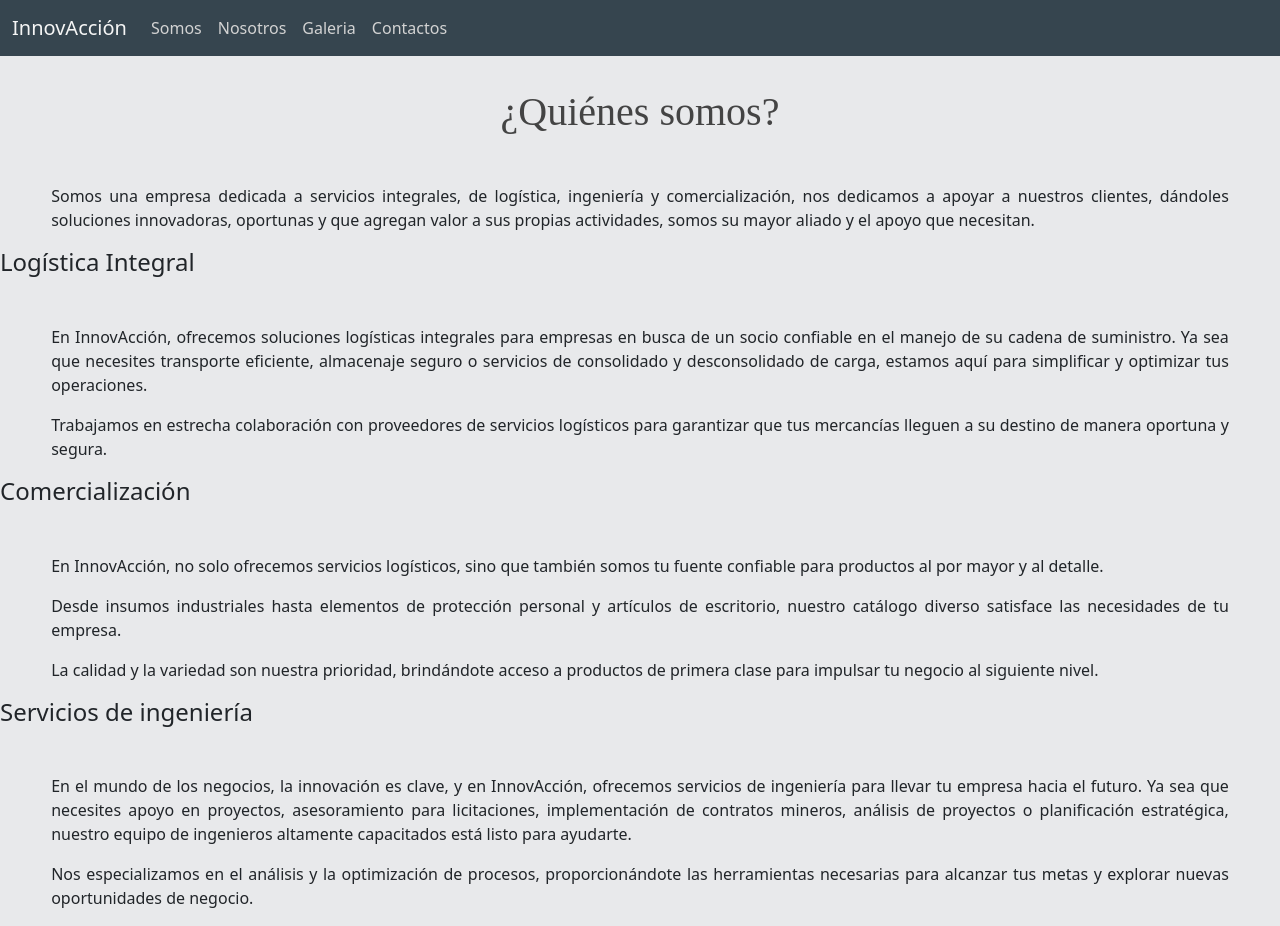
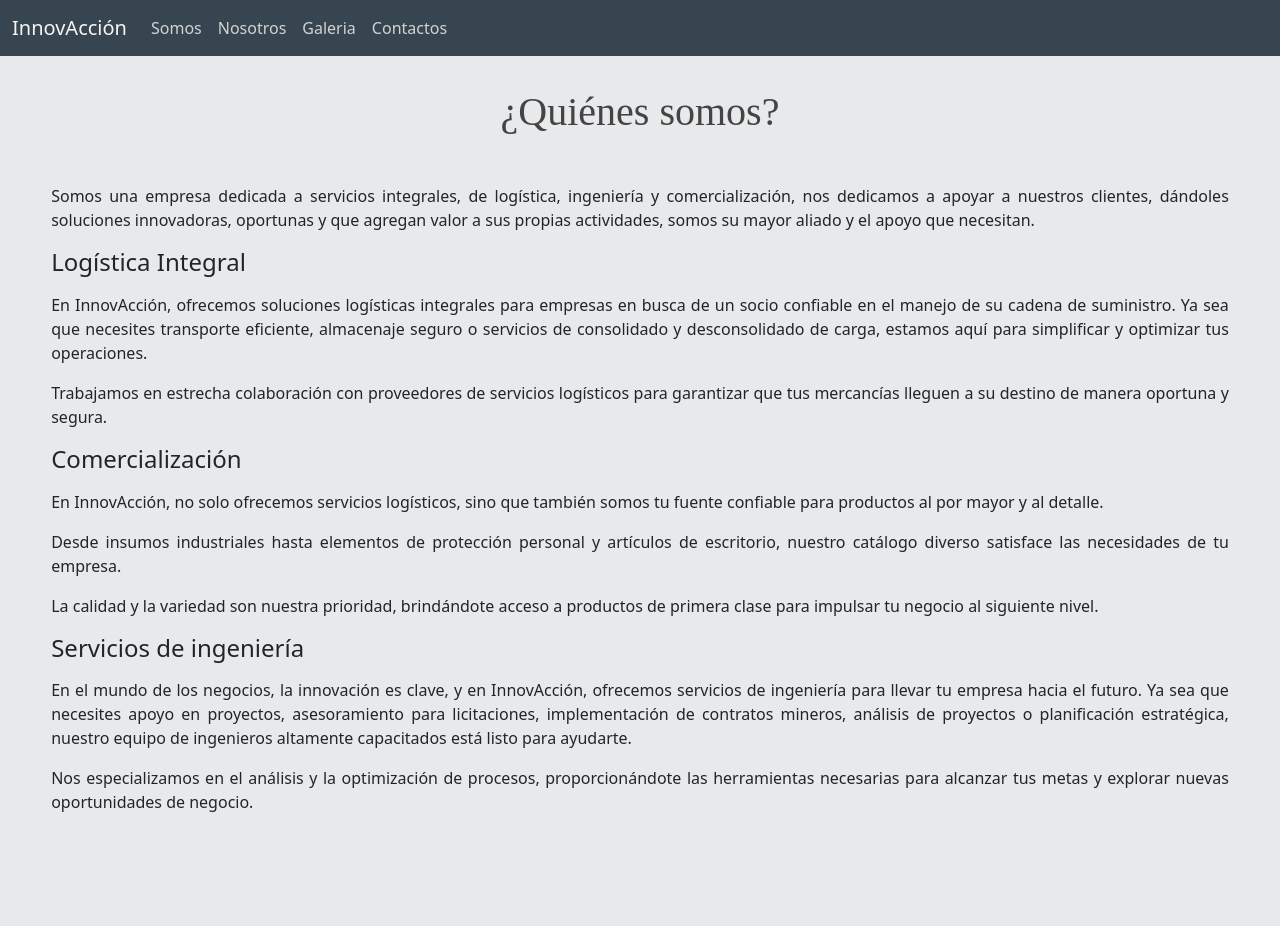
Before and after one commit to TheMismisimo/ProyectoDS, a React (Create React App) app in the folder proyecto1/: page /somos in a window 1280 px wide. After the commit the page ends 830 px from the top, so only its background shows below. Built offline with nearby package versions, Linux system fonts and the light colour scheme.

Commit message:
ajuste de formato en el somos

```diff
--- a/proyecto1/src/Paginas/somos.js
+++ b/proyecto1/src/Paginas/somos.js
@@ -13,19 +13,19 @@ function Somos() {
       <p className='texto-justificado'>
         Somos una empresa dedicada a servicios integrales, de logística, ingeniería y comercialización, nos dedicamos a apoyar a nuestros clientes, dándoles soluciones innovadoras, oportunas y que agregan valor a sus propias actividades, somos su mayor aliado y el apoyo que necesitan.
       </p>
-      <h4 className='mb-5'>Logística Integral</h4>
+      <h4 className='mb-3 texto-justificado'>Logística Integral</h4>
       <p className='texto-justificado'>En InnovAcción, ofrecemos soluciones logísticas integrales para empresas en busca de un socio confiable en el manejo de su cadena de suministro. Ya sea que necesites transporte eficiente, almacenaje seguro o servicios de consolidado y desconsolidado de carga, estamos aquí para simplificar y optimizar tus operaciones.
       </p>
       <p className='texto-justificado'>Trabajamos en estrecha colaboración con proveedores de servicios logísticos para garantizar que tus mercancías lleguen a su destino de manera oportuna y segura.
       </p>
-      <h4 className='mb-5'>Comercialización</h4>
+      <h4 className='mb-3 texto-justificado'>Comercialización</h4>
       <p className='texto-justificado'>En InnovAcción, no solo ofrecemos servicios logísticos, sino que también somos tu fuente confiable para productos al por mayor y al detalle.
       </p>
       <p className='texto-justificado'>Desde insumos industriales hasta elementos de protección personal y artículos de escritorio, nuestro catálogo diverso satisface las necesidades de tu empresa.
       </p>
       <p className='texto-justificado'>La calidad y la variedad son nuestra prioridad, brindándote acceso a productos de primera clase para impulsar tu negocio al siguiente nivel.
       </p>
-      <h4 className='mb-5'>Servicios de ingeniería</h4>
+      <h4 className='mb-3 texto-justificado'>Servicios de ingeniería</h4>
       <p className='texto-justificado'>En el mundo de los negocios, la innovación es clave, y en InnovAcción, ofrecemos servicios de ingeniería para llevar tu empresa hacia el futuro. Ya sea que necesites apoyo en proyectos, asesoramiento para licitaciones, implementación de contratos mineros, análisis de proyectos o planificación estratégica, nuestro equipo de ingenieros altamente capacitados está listo para ayudarte.
       </p>
       <p className='texto-justificado'>Nos especializamos en el análisis y la optimización de procesos, proporcionándote las herramientas necesarias para alcanzar tus metas y explorar nuevas oportunidades de negocio.
```
